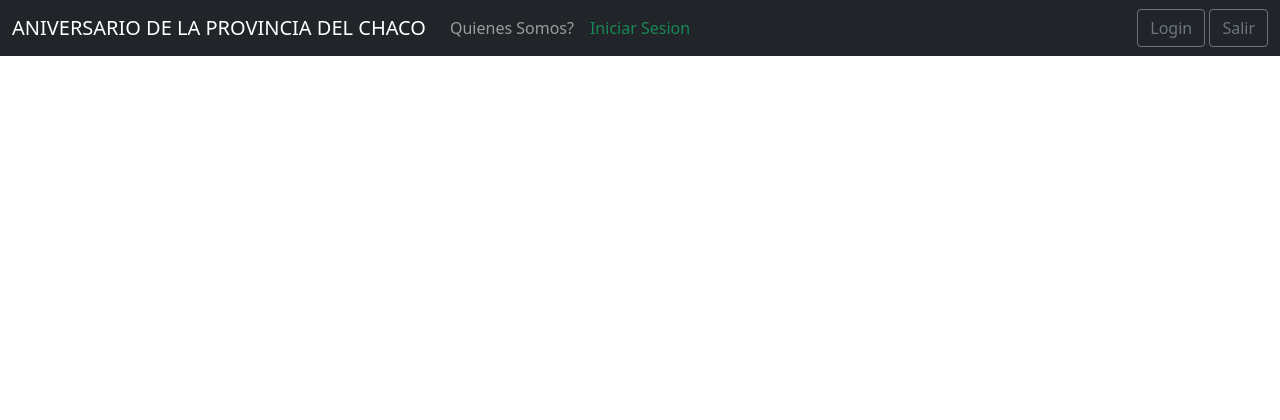
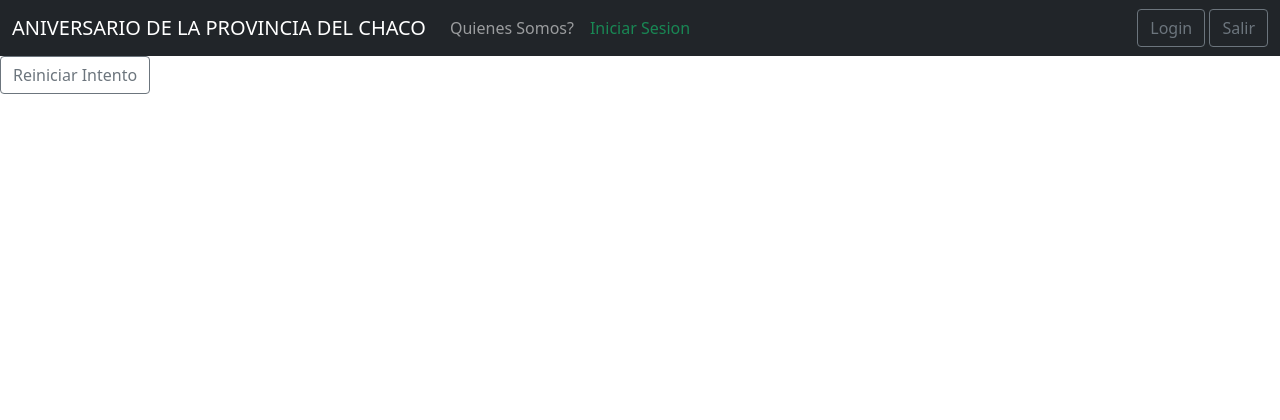
Before and after one commit to AndrRod/Proyecto-Informatorio-Grupo-4, a Django app: page /Usuario/resultados_multiplechoice/ in a window 1280 px wide. Shown: the top 420 px of the page. Run offline with Django 3.2, Linux system fonts and the light colour scheme; data that the repository does not hold is empty; some libraries are stand-ins or nearby versions.

Commit message:
tratando de mejorar el juego

```diff
--- a/Administrador/templates/cargar_preguntas.html
+++ b/Administrador/templates/cargar_preguntas.html
@@ -30,11 +30,13 @@
 
 
 			{% csrf_token %}
-			<p><strong>{{ f.label }}</strong>:</p>
-			<input class="form-control form-control-lg" type="text" placeholder="Escribir Pregunta" {{ f }}
+
+				{{ f }}
+				<p><strong>{{ f.label }}</strong>:</p>
 
 			{% endfor %}
 			{% csrf_token %}
+
 
 
 
--- a/Administrador/views.py
+++ b/Administrador/views.py
@@ -50,7 +50,7 @@ from django.forms.models import inlineformset_factory
 
 
 ElegirResFormset = inlineformset_factory(
-    Pregunta, ElegirRespuesta, fields=('correcta', "texto")
+    Pregunta, ElegirRespuesta, fields=( 'correcta', "texto")
 )
 
 RespuestasPreguntaFormSet = inlineformset_factory(
--- a/Usuario/templates/Jugar.html
+++ b/Usuario/templates/Jugar.html
@@ -12,10 +12,11 @@
 {% if pregunta is None %}
 
 
+
 <div class="container">
     <div class="jumbotron my-4">
-        <h1>Ya haz respondido a todas las preguntas!! Mira el tablero de posiciones</h1>
-        <a href="{% url 'resultados_multiplechoice' %}">Ver tablero de posiciones</a>
+        <h1> Agrega preguntas al cuestionario </h1>
+        <a class="btn btn-md btn-outline-secondary" href="{% url 'resultados_multiplechoice' %}">Ver tablero de posiciones</a>
     </div>
 
 </div>
--- a/Usuario/templates/resultados_multiplechoice.html
+++ b/Usuario/templates/resultados_multiplechoice.html
@@ -24,5 +24,13 @@
 
 	{% endif %}
 	{% endfor %}
+	<form action="reiniciar_intento" method="POST" class="form">
+        {% csrf_token %}
+        <input type="hidden" name="reinicar_intento" value="reinicar_intento">
+
+		<button type="submit" class="btn btn-md btn-outline-secondary">
+            Reiniciar Intento
+        </button>
+    </form>
 
   {% endblock %}
--- a/Usuario/urls.py
+++ b/Usuario/urls.py
@@ -11,6 +11,7 @@ urlpatterns = [
     path('Juego/', views.JuegoVistaGeneral.as_view(), name= 'Juego'),
     path('Jugar/', views.Juego, name= 'Jugar'),
     path('resultados_multiplechoice/', views.tablero, name='resultados_multiplechoice'),
+    # path('reiniciar_intento/', views.reinicar_intento, name ='reinicar_intento'),
     path('resultados/<int:pregunta_respondida_pk>/', views.resultado_pregunta, name='resultados'),
 
     # quiero que redireccione el resultado de la pregunta respondida a resultado.html
--- a/Usuario/views.py
+++ b/Usuario/views.py
@@ -71,14 +71,25 @@ def Juego(request):
             UsuarioJugador.crear_intento(pregunta)
 
 
-        context = {
-            'pregunta': pregunta
+            context = {
+                'pregunta': pregunta
 
-        }
-    return render(request, "Jugar.html", context)
+            }
+
+        else:
+            # contexo ={
+            #     "reiniciar" : reinicar_intento(request, respondidas)
+            # }
+            return redirect('resultados_multiplechoice')
+
+    return render(request, "Jugar.html",  context)
 
 
-
+# def reinicar_intento(request, respondidas):
+#     if request.method == "GET":
+#         PregRespondidas = request.POST.get('pregunta')
+#         respondidas.delete()
+#     return render(request, "juego.html")
 
 
 def resultado_pregunta(request, pregunta_respondida_pk):
```
Also changed, not shown: AniversarioChaco/models.py (+14 -4 lines), Administrador/templates/lista_preguntas.html (line endings or trailing spaces), AniversarioChaco/migrations/0028_pregunta_categoria.py (added), AniversarioChaco/migrations/0029_alter_pregunta_categoria.py (added), AniversarioChaco/migrations/0030_preguntasrespondidas_categoria.py (added), AniversarioChaco/migrations/0031_auto_20210828_2348.py (added).
